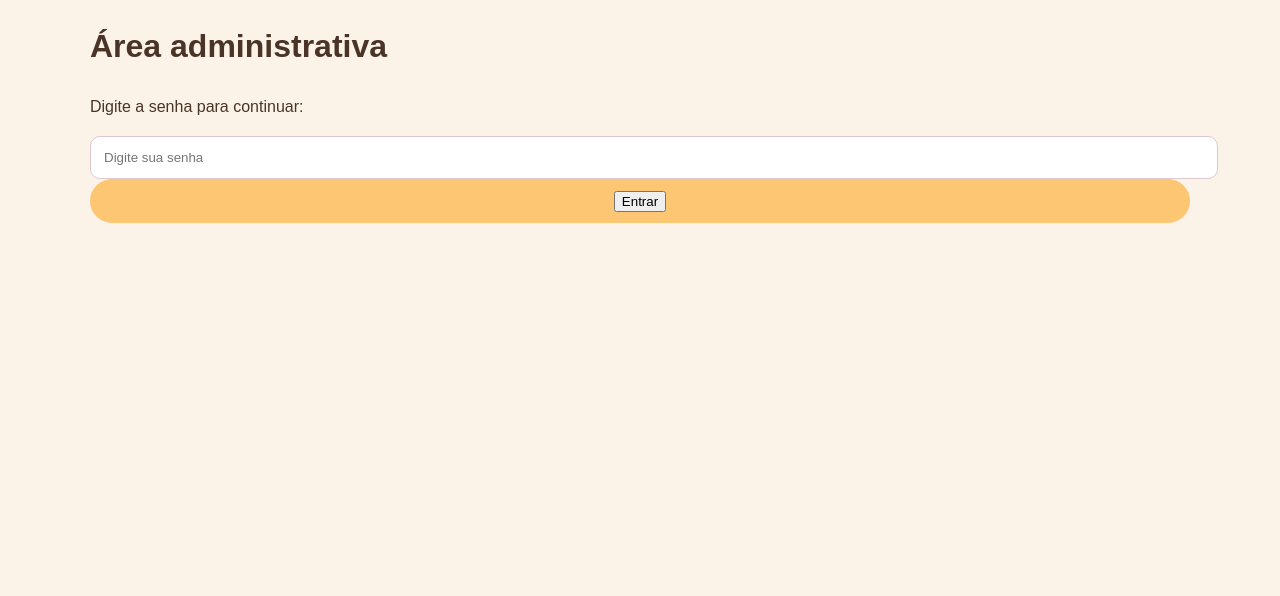
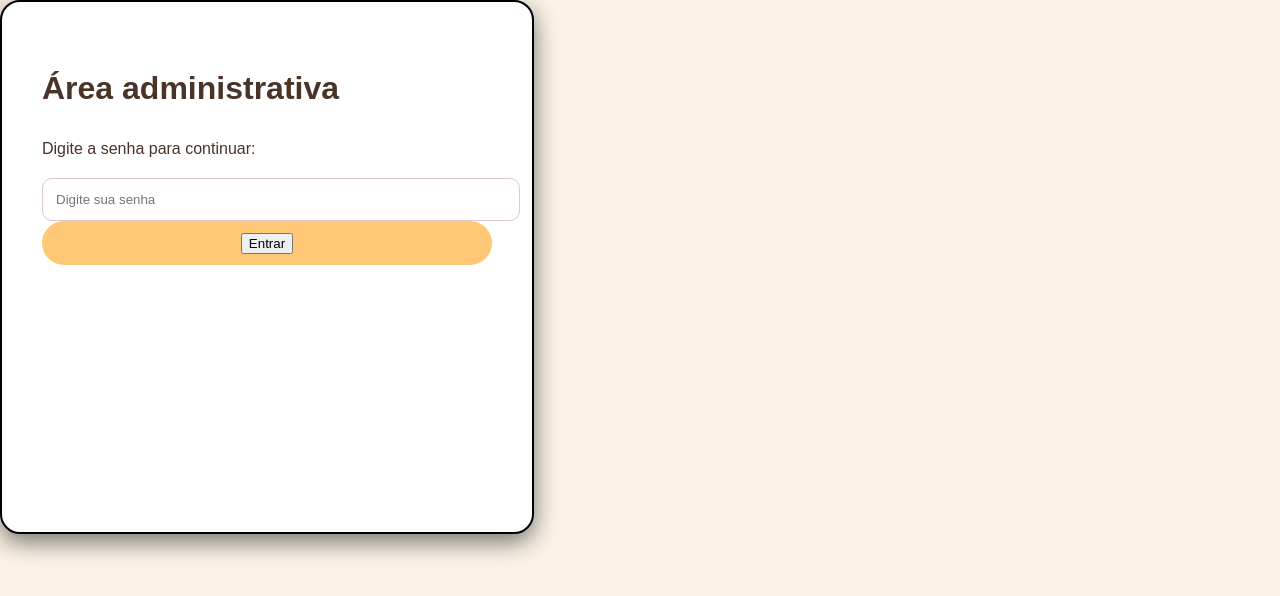
Before and after one commit to luanaguidine96/prepare-cafe-angular, an Angular app: page /#/admin-login in a window 1280 px wide. Shown: the top 596 px of the page. Built offline with nearby package versions, Linux system fonts and the light colour scheme.

Commit message:
Change container class to caixa in admin-login.html

```diff
--- a/src/app/admin-login/admin-login.html
+++ b/src/app/admin-login/admin-login.html
@@ -1,4 +1,4 @@
-<div class="container">
+<div class="caixa">
 <div class="admin">
   <h1>Área administrativa</h1>
 
```
